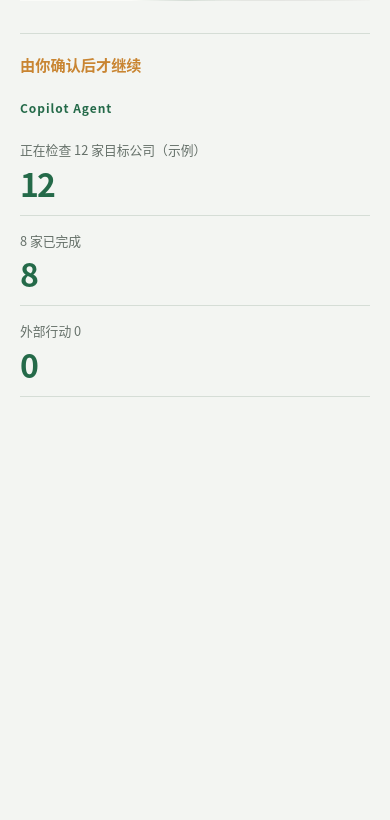
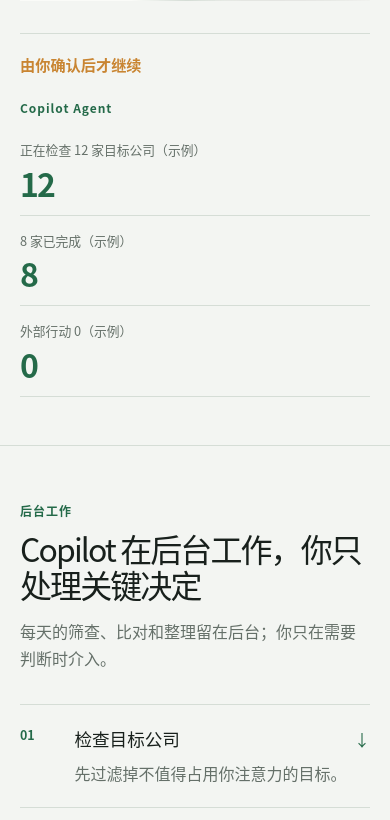
Before and after one commit to GoodScholar/ai-job-search-copilot, a Next.js app in the folder apps/web/: page / in a window 390 px wide. Shown: the part 1170-1990 px from the top of the page. Before the commit the page ends 1615 px from the top, so only its background shows below. Built offline with nearby package versions, Linux system fonts and the light colour scheme.

Commit message:
feat(web): explain evidence and approval boundaries

```diff
--- a/apps/web/app/(marketing)/page.tsx
+++ b/apps/web/app/(marketing)/page.tsx
@@ -1,5 +1,23 @@
+import { ApprovalBoundarySection } from "@/components/landing/approval-boundary-section";
+import { BackgroundWorkSection } from "@/components/landing/background-work-section";
+import { EvidenceChainSection } from "@/components/landing/evidence-chain-section";
+import { FinalCta } from "@/components/landing/final-cta";
 import { HeroSection } from "@/components/landing/hero-section";
+import { MarketingFooter } from "@/components/landing/marketing-footer";
+import { ResumeFormatSection } from "@/components/landing/resume-format-section";
 
 export default function MarketingPage() {
-  return <main><HeroSection /></main>;
+  return (
+    <>
+      <main>
+        <HeroSection />
+        <BackgroundWorkSection />
+        <EvidenceChainSection />
+        <ApprovalBoundarySection />
+        <ResumeFormatSection />
+        <FinalCta />
+      </main>
+      <MarketingFooter />
+    </>
+  );
 }
--- a/apps/web/app/globals.css
+++ b/apps/web/app/globals.css
@@ -79,6 +79,214 @@
   display: grid;
   gap: 2rem;
   padding-block: clamp(3rem, 7vw, 7.5rem);
+}
+
+.marketing-section,
+.final-cta {
+  border-top: 1px solid var(--rule);
+  padding-block: clamp(3.5rem, 8vw, 7rem);
+}
+
+.section-intro {
+  max-width: 42rem;
+}
+
+.section-kicker {
+  color: var(--emerald);
+  font-size: 0.75rem;
+  font-weight: 700;
+  letter-spacing: 0.08em;
+  margin: 0;
+}
+
+.section-intro h2,
+.final-cta h2 {
+  font-size: clamp(2rem, 4vw, 3.5rem);
+  letter-spacing: -0.06em;
+  line-height: 1.1;
+  margin: 0.7rem 0 1rem;
+}
+
+.section-intro > p:last-child,
+.format-note {
+  color: var(--muted);
+  line-height: 1.7;
+  margin: 0;
+}
+
+.editorial-workflow,
+.evidence-chain {
+  list-style: none;
+  margin: clamp(2rem, 4vw, 3.5rem) 0 0;
+  padding: 0;
+}
+
+.editorial-workflow {
+  display: grid;
+}
+
+.editorial-workflow li {
+  border-top: 1px solid var(--rule);
+  display: grid;
+  gap: 1rem;
+  grid-template-columns: 2.4rem minmax(0, 1fr);
+  padding: 1.3rem 0;
+  position: relative;
+}
+
+.editorial-workflow li:not(:last-child)::after {
+  color: var(--emerald);
+  content: "↓";
+  font-size: 1rem;
+  position: absolute;
+  right: 0;
+  top: 1.35rem;
+}
+
+.editorial-workflow li > span,
+.evidence-chain li > span {
+  color: var(--emerald);
+  font-size: 0.78rem;
+  font-weight: 700;
+}
+
+.editorial-workflow h3,
+.evidence-chain h3,
+.approval-ledger h3 {
+  font-size: 1.1rem;
+  margin: 0;
+}
+
+.editorial-workflow p,
+.evidence-chain p,
+.approval-ledger p {
+  color: var(--muted);
+  line-height: 1.65;
+  margin: 0.45rem 0 0;
+}
+
+.workflow-outcome {
+  border-bottom: 1px solid var(--rule);
+  color: var(--emerald);
+  font-size: 1.1rem;
+  font-weight: 700;
+  margin: 0;
+  padding: 1.3rem 0;
+}
+
+.evidence-chain {
+  border-left: 1px solid var(--emerald);
+  margin-left: 0.55rem;
+}
+
+.evidence-chain li {
+  display: grid;
+  gap: 1rem;
+  grid-template-columns: 2.4rem minmax(0, 1fr);
+  padding: 0 0 1.7rem 1.2rem;
+  position: relative;
+}
+
+.evidence-chain li > span {
+  align-items: center;
+  background: var(--emerald);
+  border-radius: 999px;
+  color: var(--surface);
+  display: inline-flex;
+  font-size: 0.7rem;
+  height: 1.3rem;
+  justify-content: center;
+  margin-left: -1.9rem;
+  width: 1.3rem;
+}
+
+.evidence-notes {
+  display: flex;
+  flex-wrap: wrap;
+  gap: 0.75rem;
+}
+
+.evidence-notes p,
+.resume-formats p {
+  border: 1px solid var(--rule);
+  color: var(--emerald-strong);
+  font-size: 0.82rem;
+  margin: 0;
+  padding: 0.55rem 0.8rem;
+}
+
+.approval-ledger {
+  display: grid;
+  gap: 1rem;
+  margin-top: clamp(2rem, 4vw, 3.5rem);
+}
+
+.approval-ledger > div {
+  border-top: 1px solid var(--rule);
+  padding-top: 1rem;
+}
+
+.approval-ledger > div:last-child h3,
+.approval-ledger > div:last-child li,
+.approval-note {
+  color: var(--amber);
+}
+
+.approval-ledger ul {
+  display: grid;
+  gap: 0.5rem;
+  list-style: none;
+  margin: 0.8rem 0 0;
+  padding: 0;
+}
+
+.approval-ledger li::before {
+  content: "需确认 · ";
+}
+
+.approval-note {
+  font-size: 0.9rem;
+  font-weight: 700;
+  margin: 1.5rem 0 0;
+}
+
+.resume-formats {
+  display: flex;
+  flex-wrap: wrap;
+  gap: 0.75rem;
+  margin: 2rem 0 1rem;
+}
+
+.final-cta {
+  padding-bottom: clamp(4.5rem, 10vw, 8rem);
+}
+
+.final-cta h2 {
+  max-width: 16ch;
+}
+
+.marketing-footer {
+  border-top: 1px solid var(--rule);
+  padding-block: 1.5rem;
+}
+
+.marketing-footer > div {
+  align-items: baseline;
+  display: flex;
+  flex-wrap: wrap;
+  gap: 0.5rem 1.5rem;
+  justify-content: space-between;
+}
+
+.marketing-footer p {
+  color: var(--muted);
+  font-size: 0.8rem;
+  margin: 0;
+}
+
+.marketing-footer p:first-child {
+  color: var(--ink);
+  font-weight: 700;
 }
 
 .hero-intro {
@@ -367,6 +575,11 @@
   .copilot-status {
     grid-column: span 2;
   }
+
+  .approval-ledger {
+    grid-template-columns: repeat(2, minmax(0, 1fr));
+    gap: 3rem;
+  }
 }
 
 @media (max-width: 640px) {
--- /dev/null
+++ b/apps/web/components/landing/approval-boundary-section.tsx
@@ -0,0 +1,26 @@
+const externalActions = ["提交申请", "发送邮件", "联系招聘者"] as const;
+
+export function ApprovalBoundarySection() {
+  return (
+    <section className="marketing-section approval-boundary-section container" aria-labelledby="approval-boundary-title">
+      <div className="section-intro">
+        <p className="section-kicker">审批边界</p>
+        <h2 id="approval-boundary-title">任何外部行动，都先经过你的确认</h2>
+        <p>Copilot 可以自动完成内部分析和材料准备；决定权始终在你手中。</p>
+      </div>
+      <div className="approval-ledger">
+        <div>
+          <h3>审批线内</h3>
+          <p>内部分析、证据比对、材料草稿和待办整理。</p>
+        </div>
+        <div>
+          <h3>审批线外</h3>
+          <ul>
+            {externalActions.map((action) => <li key={action}>{action}</li>)}
+          </ul>
+        </div>
+      </div>
+      <p className="approval-note">本地 Beta 不自动执行外部行动</p>
+    </section>
+  );
+}
--- /dev/null
+++ b/apps/web/components/landing/background-work-section.tsx
@@ -0,0 +1,34 @@
+const workflow = [
+  ["检查目标公司", "先过滤掉不值得占用你注意力的目标。"],
+  ["资格门槛", "把硬性条件和需要确认的门槛拆开。"],
+  ["证据匹配", "用你的已验证事实逐条对照岗位要求。"],
+  ["生成今日清单", "把值得处理的下一步排到你面前。"],
+] as const;
+
+export function BackgroundWorkSection() {
+  return (
+    <section
+      aria-labelledby="background-work-title"
+      className="marketing-section background-work-section container"
+      id="how-it-works"
+    >
+      <div className="section-intro">
+        <p className="section-kicker">后台工作</p>
+        <h2 id="background-work-title">Copilot 在后台工作，你只处理关键决定</h2>
+        <p>每天的筛查、比对和整理留在后台；你只在需要判断时介入。</p>
+      </div>
+      <ol className="editorial-workflow">
+        {workflow.map(([title, benefit], index) => (
+          <li key={title}>
+            <span aria-hidden="true">{String(index + 1).padStart(2, "0")}</span>
+            <div>
+              <h3>{title}</h3>
+              <p>{benefit}</p>
+            </div>
+          </li>
+        ))}
+      </ol>
+      <p className="workflow-outcome">你只处理关键决定</p>
+    </section>
+  );
+}
--- a/apps/web/components/landing/briefing-stack.tsx
+++ b/apps/web/components/landing/briefing-stack.tsx
@@ -21,7 +21,7 @@
   const activeIndex = briefings.findIndex(({ id }) => id === activeId);
 
   return (
-    <section className="briefing-stack" aria-label="今日行动简报">
+    <div className="briefing-stack" aria-label="今日行动简报">
       <div className="briefing-switcher" aria-label="切换行动简报">
         {briefings.map((briefing) => (
           <button
@@ -62,7 +62,7 @@
           );
         })}
       </div>
-    </section>
+    </div>
   );
 }
 
--- /dev/null
+++ b/apps/web/components/landing/evidence-chain-section.tsx
@@ -0,0 +1,37 @@
+const evidenceChain = [
+  ["简历来源", "项目经历条目（示例）"],
+  ["已验证画像事实", "主导 React 应用架构拆分（示例）"],
+  ["岗位要求", "需要 React 架构设计经验（示例）"],
+  ["推荐解释", "架构拆分经验与该项要求直接对应（示例）"],
+] as const;
+
+export function EvidenceChainSection() {
+  return (
+    <section
+      aria-labelledby="evidence-chain-title"
+      className="marketing-section evidence-chain-section container"
+      id="evidence-and-control"
+    >
+      <div className="section-intro">
+        <p className="section-kicker">证据链 · 示例</p>
+        <h2 id="evidence-chain-title">值得投，不只是一个分数</h2>
+        <p>每个推荐都能回到具体来源和岗位要求；来源可追溯，缺口不隐藏。</p>
+      </div>
+      <ol className="evidence-chain" aria-label="推荐依据示例">
+        {evidenceChain.map(([label, detail], index) => (
+          <li key={label}>
+            <span aria-hidden="true">{index + 1}</span>
+            <div>
+              <h3>{label}</h3>
+              <p>{detail}</p>
+            </div>
+          </li>
+        ))}
+      </ol>
+      <div className="evidence-notes">
+        <p>来源可追溯</p>
+        <p>缺口不隐藏</p>
+      </div>
+    </section>
+  );
+}
--- /dev/null
+++ b/apps/web/components/landing/final-cta.tsx
@@ -0,0 +1,14 @@
+import Link from "next/link";
+import { buttonVariants } from "@/components/ui/button";
+
+export function FinalCta() {
+  return (
+    <section className="final-cta container" aria-labelledby="final-cta-title">
+      <p className="section-kicker">从今天的清单开始</p>
+      <h2 id="final-cta-title">把判断留给自己，把准备交给 Copilot</h2>
+      <Link className={buttonVariants({ variant: "default", size: "lg" })} href="/login?returnTo=%2F">
+        微信登录体验
+      </Link>
+    </section>
+  );
+}
--- a/apps/web/components/landing/hero-section.tsx
+++ b/apps/web/components/landing/hero-section.tsx
@@ -28,11 +28,11 @@
             <dd>12</dd>
           </div>
           <div>
-            <dt>8 家已完成</dt>
+            <dt>8 家已完成（示例）</dt>
             <dd>8</dd>
           </div>
           <div>
-            <dt>外部行动 0</dt>
+            <dt>外部行动 0（示例）</dt>
             <dd>0</dd>
           </div>
         </dl>
--- /dev/null
+++ b/apps/web/components/landing/marketing-footer.tsx
@@ -0,0 +1,10 @@
+export function MarketingFooter() {
+  return (
+    <footer className="marketing-footer">
+      <div className="container">
+        <p>AI Job Search Copilot</p>
+        <p>本地邀请制 Beta · 外部行动需确认</p>
+      </div>
+    </footer>
+  );
+}
--- /dev/null
+++ b/apps/web/components/landing/resume-format-section.tsx
@@ -0,0 +1,17 @@
+export function ResumeFormatSection() {
+  return (
+    <section className="marketing-section resume-format-section container" aria-labelledby="resume-format-title">
+      <div className="section-intro">
+        <p className="section-kicker">材料格式</p>
+        <h2 id="resume-format-title">一份画像，多种简历格式</h2>
+        <p>Markdown 是一级导入/导出格式，便于审阅、编辑和留存版本。</p>
+      </div>
+      <div className="resume-formats" aria-label="支持的简历格式">
+        <p>Markdown</p>
+        <p>DOCX</p>
+        <p>PDF</p>
+      </div>
+      <p className="format-note">导入内容会先作为候选信息展示，不会直接覆盖已确认画像。</p>
+    </section>
+  );
+}
```
Also changed, not shown: 2 other files (tests, documents, lock files or other folders).
